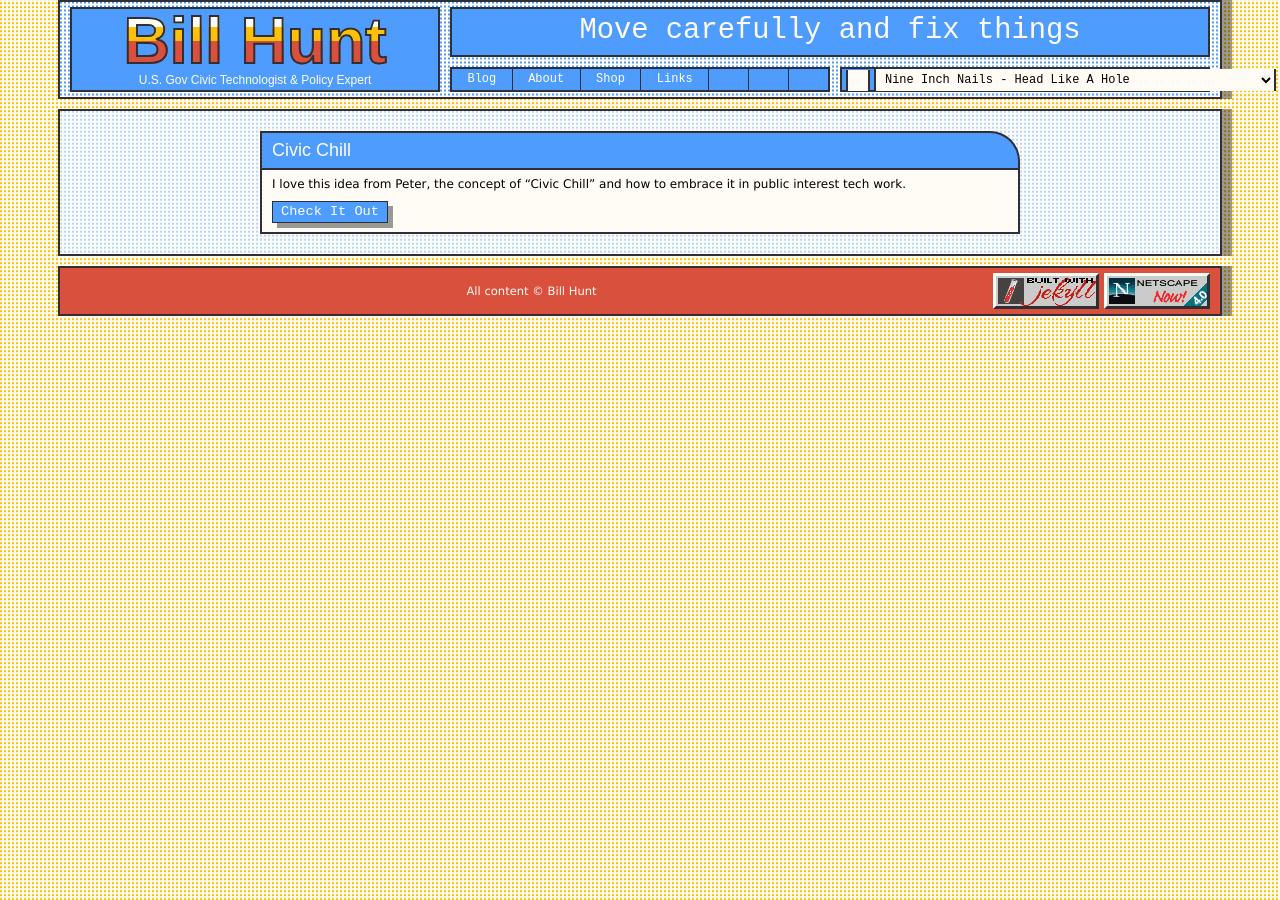
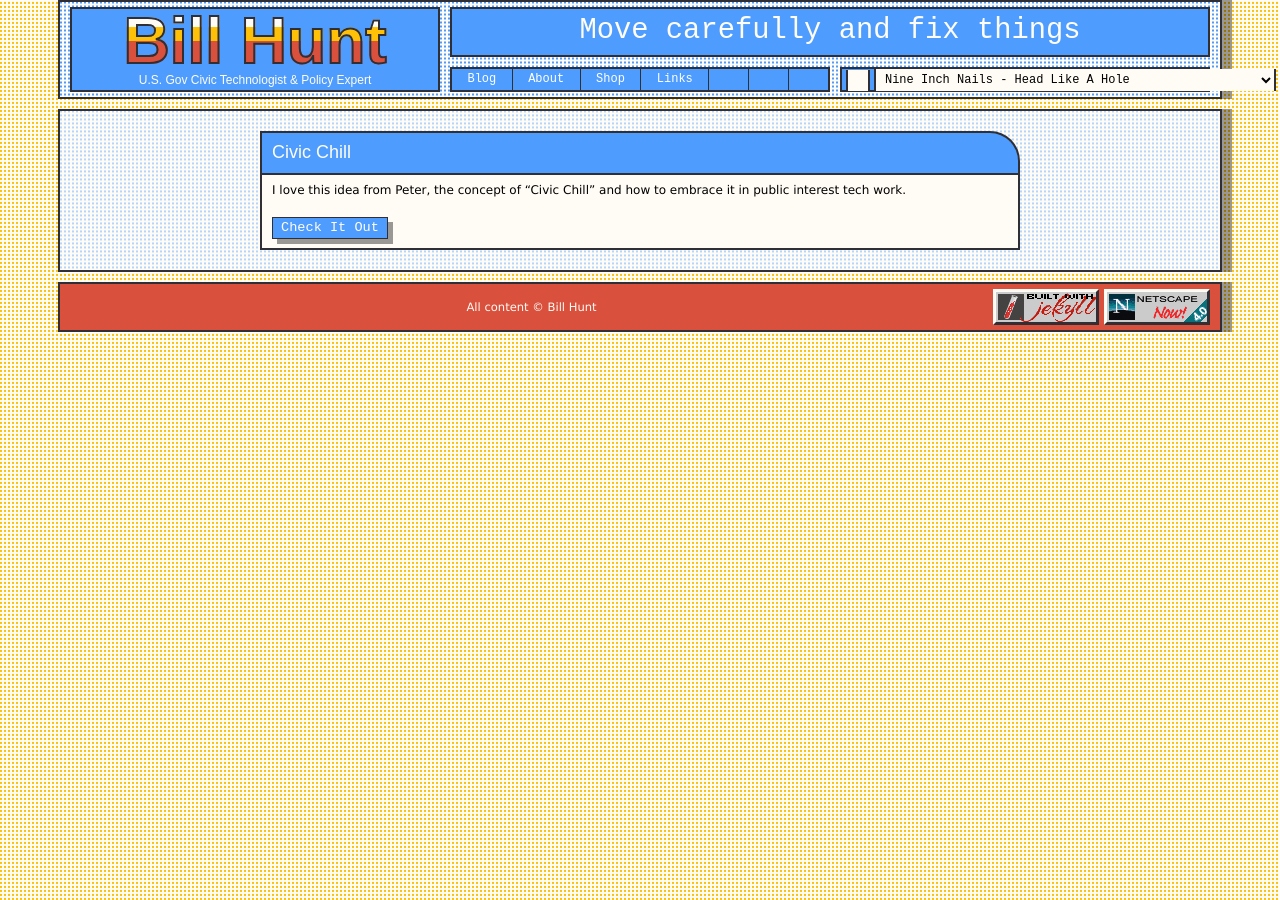
Before and after one commit to krusynth/billhunt.dev, a Jekyll site: the page built from _recommended/2022-09-16-civic-chill.md, in a window 1280 px wide. Built offline with Jekyll 4.4.1, drawn with Linux system fonts in a browser that asks for light colours; some web fonts are replaced.

Commit message:
Give a little more line spacing to let bigger content breathe a little.

```diff
--- a/assets/css/main.scss
+++ b/assets/css/main.scss
@@ -61,7 +61,7 @@ h3 {
 }
 
 p {
-  margin: 0 0 0.5rem;
+  margin: 0 0 1rem;
 }
 
 p:last-child {
@@ -200,7 +200,7 @@ blockquote {
   @extend %major-border;
 
   font-size: 0.75rem;
-  line-height: 1.25;
+  line-height: 1.4;
   background: $white;
   margin-bottom: $grid-gutter-width;
   // min-height: 70vh;
@@ -265,7 +265,8 @@ blockquote {
 .post-single {
   @include dotbg(lighten($blue, 20%));
   @include bordered-box($blue);
-  line-height: 1.5;
+  line-height: 1.75;
+  text-align: justify;
 
   padding-top: $grid-gutter-width;
 
```
